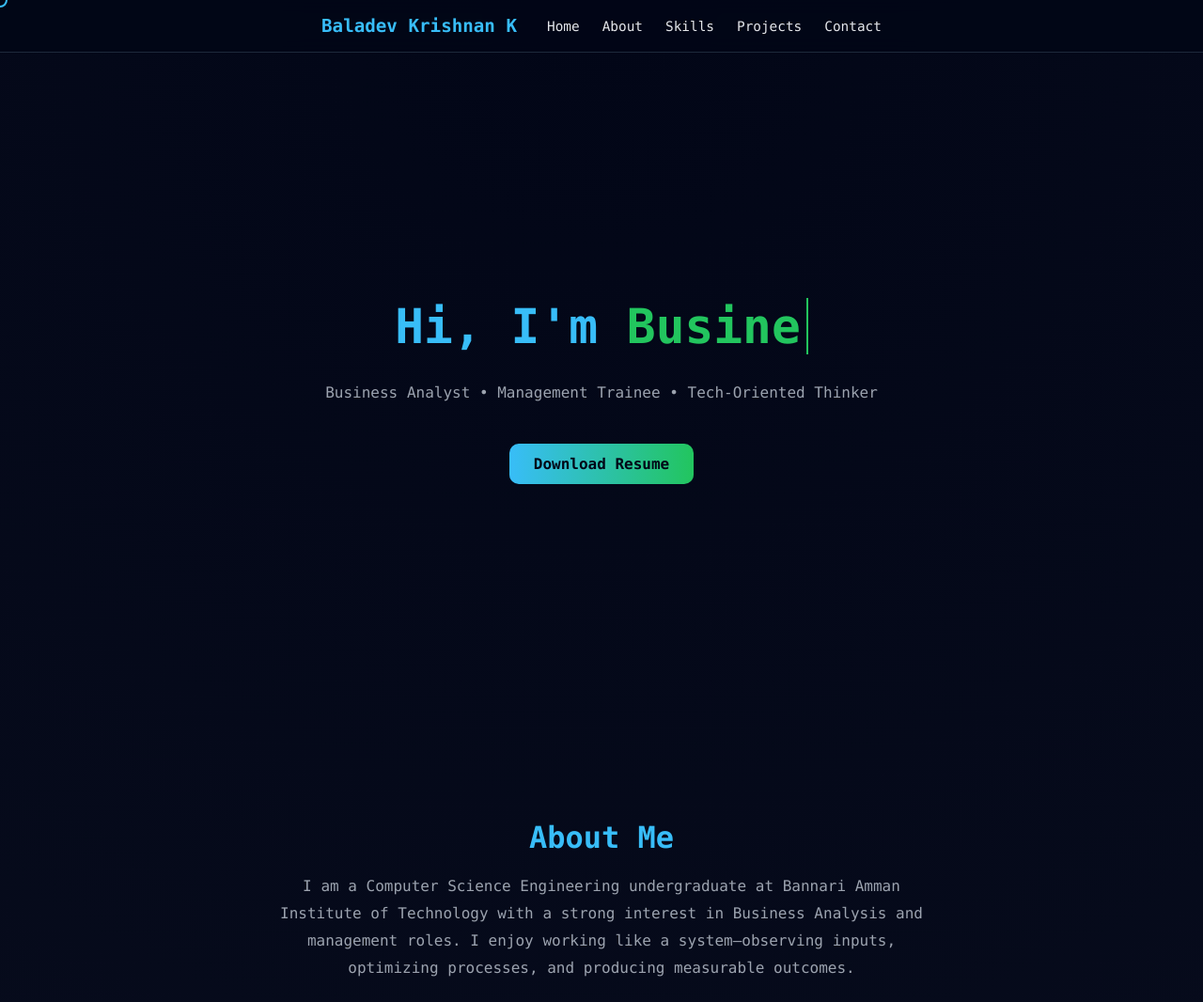
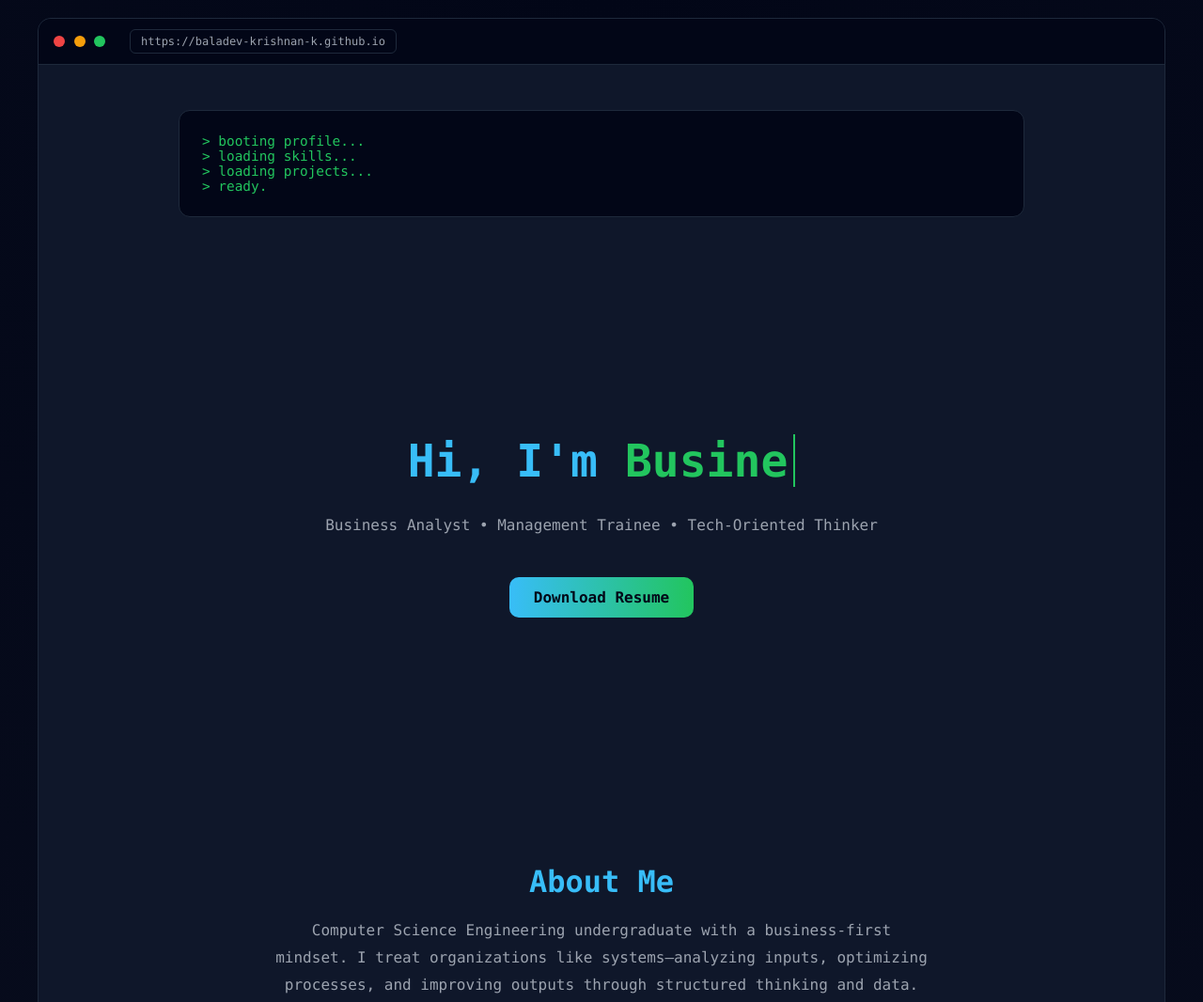
Before and after one commit to baladev-krishnan-k/baladev-krishnan-k.github.io, a plain HTML site: page index.html in a window 1280 px wide. Shown: the top 1066 px of the page at 94% size. Drawn offline with Linux system fonts and the light colour scheme.

Commit message:
Update index.html

```diff
--- a/index.html
+++ b/index.html
@@ -24,6 +24,9 @@
       --primary: #38bdf8;
       --accent: #22c55e;
       --border: #1e293b;
+      --danger: #ef4444;
+      --warning: #f59e0b;
+      --success: #22c55e;
     }
 
     * {
@@ -38,73 +41,62 @@
     body {
       background: radial-gradient(circle at top, #020617, var(--bg));
       color: var(--text);
-      transition: 0.4s;
-      cursor: none;
       text-align: center;
     }
 
-    /* ================= CUSTOM CURSOR ================= */
-    .cursor {
-      width: 16px;
-      height: 16px;
-      border: 2px solid var(--primary);
-      border-radius: 50%;
-      position: fixed;
-      pointer-events: none;
-      transform: translate(-50%, -50%);
-      z-index: 9999;
-      transition: 0.15s ease;
+    /* ================= FAKE BROWSER UI ================= */
+    .browser {
+      max-width: 1200px;
+      margin: 1.2rem auto 0;
+      border: 1px solid var(--border);
+      border-radius: 14px;
+      overflow: hidden;
+      background: var(--card);
     }
 
-    .cursor.active {
-      transform: translate(-50%, -50%) scale(1.8);
-      background: rgba(56,189,248,0.15);
+    .browser-bar {
+      display: flex;
+      align-items: center;
+      gap: 0.6rem;
+      padding: 0.7rem 1rem;
+      background: #020617;
+      border-bottom: 1px solid var(--border);
     }
 
-    /* ================= HEADER ================= */
-    header {
-      position: sticky;
-      top: 0;
-      background: rgba(2,6,23,0.85);
-      backdrop-filter: blur(10px);
-      border-bottom: 1px solid var(--border);
-      z-index: 10;
+    .dot { width: 12px; height: 12px; border-radius: 50%; }
+    .red { background: var(--danger); }
+    .yellow { background: var(--warning); }
+    .green { background: var(--success); }
+
+    .address {
+      margin-left: 1rem;
+      padding: 0.3rem 0.7rem;
+      border: 1px solid var(--border);
+      border-radius: 6px;
+      font-size: 0.75rem;
+      color: var(--muted);
     }
 
-    nav {
-      max-width: 1100px;
-      margin: auto;
-      padding: 1rem 1.5rem;
-      display: flex;
-      justify-content: center;
-      align-items: center;
-      gap: 2rem;
-    }
-
-    nav h1 {
-      color: var(--primary);
-      font-size: 1.2rem;
-    }
-
-    nav ul {
-      list-style: none;
-      display: flex;
-      gap: 1.5rem;
-    }
-
-    nav a {
-      text-decoration: none;
-      color: var(--text);
+    /* ================= TERMINAL INTRO ================= */
+    .terminal {
+      max-width: 900px;
+      margin: 3rem auto;
+      background: #020617;
+      border: 1px solid var(--border);
+      border-radius: 12px;
+      padding: 1.5rem;
+      text-align: left;
+      color: #22c55e;
       font-size: 0.9rem;
     }
 
-    nav a:hover { color: var(--primary); }
+    .terminal span { color: var(--text); }
 
     /* ================= SECTIONS ================= */
     section {
       max-width: 900px;
       margin: auto;
-      padding: 6rem 1.5rem;
+      padding: 5rem 1.5rem;
       opacity: 0;
       transform: translateY(40px);
       transition: 0.9s ease;
@@ -130,16 +122,14 @@
 
     /* ================= HERO ================= */
     #hero {
-      min-height: 90vh;
+      min-height: 70vh;
       display: flex;
       flex-direction: column;
       justify-content: center;
       align-items: center;
     }
 
-    #hero h2 {
-      font-size: 3.2rem;
-    }
+    #hero h2 { font-size: 3rem; }
 
     .typing {
       color: var(--accent);
@@ -156,10 +146,7 @@
       color: #020617;
       font-weight: 600;
       text-decoration: none;
-      transition: transform 0.3s;
     }
-
-    .btn:hover { transform: translateY(-4px); }
 
     /* ================= SKILLS ================= */
     .skills {
@@ -175,12 +162,6 @@
       border-radius: 8px;
       border: 1px solid var(--border);
       background: rgba(15,23,42,0.7);
-      transition: transform 0.3s, border 0.3s;
-    }
-
-    .skill:hover {
-      transform: translateY(-4px);
-      border-color: var(--primary);
     }
 
     /* ================= PROJECTS ================= */
@@ -196,12 +177,6 @@
       border: 1px solid var(--border);
       border-radius: 14px;
       padding: 1.8rem;
-      transition: transform 0.4s ease, box-shadow 0.4s ease;
-    }
-
-    .project:hover {
-      transform: translateY(-8px);
-      box-shadow: 0 30px 60px rgba(0,0,0,0.6);
     }
 
     footer {
@@ -211,41 +186,38 @@
       text-align: center;
     }
 
+    /* ================= MOBILE-FIRST RECRUITER TWEAKS ================= */
     @media (max-width: 768px) {
-      body { cursor: default; }
-      .cursor { display: none; }
-      #hero h2 { font-size: 2.3rem; }
+      #hero h2 { font-size: 2.2rem; }
+      section { padding: 3.5rem 1rem; }
+      .terminal { font-size: 0.8rem; }
+      .browser { margin-top: 0.6rem; }
+      .btn { width: 100%; max-width: 280px; }
     }
   </style>
 </head>
 <body>
 
-<div class="cursor"></div>
+<div class="browser">
+  <div class="browser-bar">
+    <div class="dot red"></div>
+    <div class="dot yellow"></div>
+    <div class="dot green"></div>
+    <div class="address">https://baladev-krishnan-k.github.io</div>
+  </div>
 
-<header>
-  <nav>
-    <h1>Baladev Krishnan K</h1>
-    <ul>
-      <li><a href="#hero">Home</a></li>
-      <li><a href="#about">About</a></li>
-      <li><a href="#skills">Skills</a></li>
-      <li><a href="#projects">Projects</a></li>
-      <li><a href="#contact">Contact</a></li>
-    </ul>
-  </nav>
-</header>
+  <div class="terminal" id="terminal"></div>
 
   <section id="hero">
     <h2>Hi, I'm <span class="typing" id="typing"></span></h2>
     <p>Business Analyst • Management Trainee • Tech-Oriented Thinker</p>
-  <a href="R
-    esume.pdf" class="btn" download>Download Resume</a>
+    <a href="resume.pdf" class="btn" download>Download Resume</a>
   </section>
 
   <section id="about">
     <h2>About Me</h2>
     <p>
-    I am a Computer Science Engineering undergraduate at Bannari Amman Institute of Technology with a strong interest in Business Analysis and management roles. I enjoy working like a system—observing inputs, optimizing processes, and producing measurable outcomes.
+      Computer Science Engineering undergraduate with a business-first mindset. I treat organizations like systems—analyzing inputs, optimizing processes, and improving outputs through structured thinking and data.
     </p>
   </section>
 
@@ -253,7 +225,6 @@
     <h2>Skills & Strengths</h2>
     <div class="skills">
       <div class="skill">Business Analysis</div>
-    <div class="skill">Requirements Gathering</div>
       <div class="skill">Process Mapping</div>
       <div class="skill">SQL</div>
       <div class="skill">Python (Analytics)</div>
@@ -268,11 +239,11 @@
     <div class="projects">
       <div class="project">
         <h3>Business Process Optimization</h3>
-      <p>Analyzed AS-IS workflows and designed TO-BE processes with KPIs.</p>
+        <p>AS-IS → TO-BE workflow redesign with KPI alignment.</p>
       </div>
       <div class="project">
         <h3>SQL & Data Analysis Practice</h3>
-      <p>Hands-on querying, insights, and reporting using structured datasets.</p>
+        <p>Hands-on querying and insight generation using structured datasets.</p>
       </div>
     </div>
   </section>
@@ -286,17 +257,31 @@
   <footer>
     <p>© 2025 Baladev Krishnan K • GitHub Pages</p>
   </footer>
+</div>
 
 <script>
+  /* Terminal intro */
+  const terminal = document.getElementById('terminal');
+  const lines = [
+    '> booting profile...',
+    '> loading skills...',
+    '> loading projects...',
+    '> ready.'
+  ];
+  let i = 0;
+  function typeTerminal() {
+    if (i < lines.length) {
+      terminal.innerHTML += lines[i] + '<br>';
+      i++;
+      setTimeout(typeTerminal, 700);
+    }
+  }
+  typeTerminal();
+
   /* Scroll reveal */
   const sections=document.querySelectorAll('section');
   const observer=new IntersectionObserver(e=>{e.forEach(i=>i.isIntersecting&&i.target.classList.add('show'));},{threshold:0.15});
   sections.forEach(s=>observer.observe(s));
-
-  /* Cursor */
-  const cursor=document.querySelector('.cursor');
-  document.addEventListener('mousemove',e=>{cursor.style.left=e.clientX+'px';cursor.style.top=e.clientY+'px';});
-  document.querySelectorAll('a,.project,.skill,.btn').forEach(el=>{el.addEventListener('mouseenter',()=>cursor.classList.add('active'));el.addEventListener('mouseleave',()=>cursor.classList.remove('active'));});
 
   /* Typing animation */
   const roles=['Baladev Krishnan K','Business Analyst','Management Trainee','Systems Thinker'];
```
Lines whose indentation alone changed are shown as unchanged.
